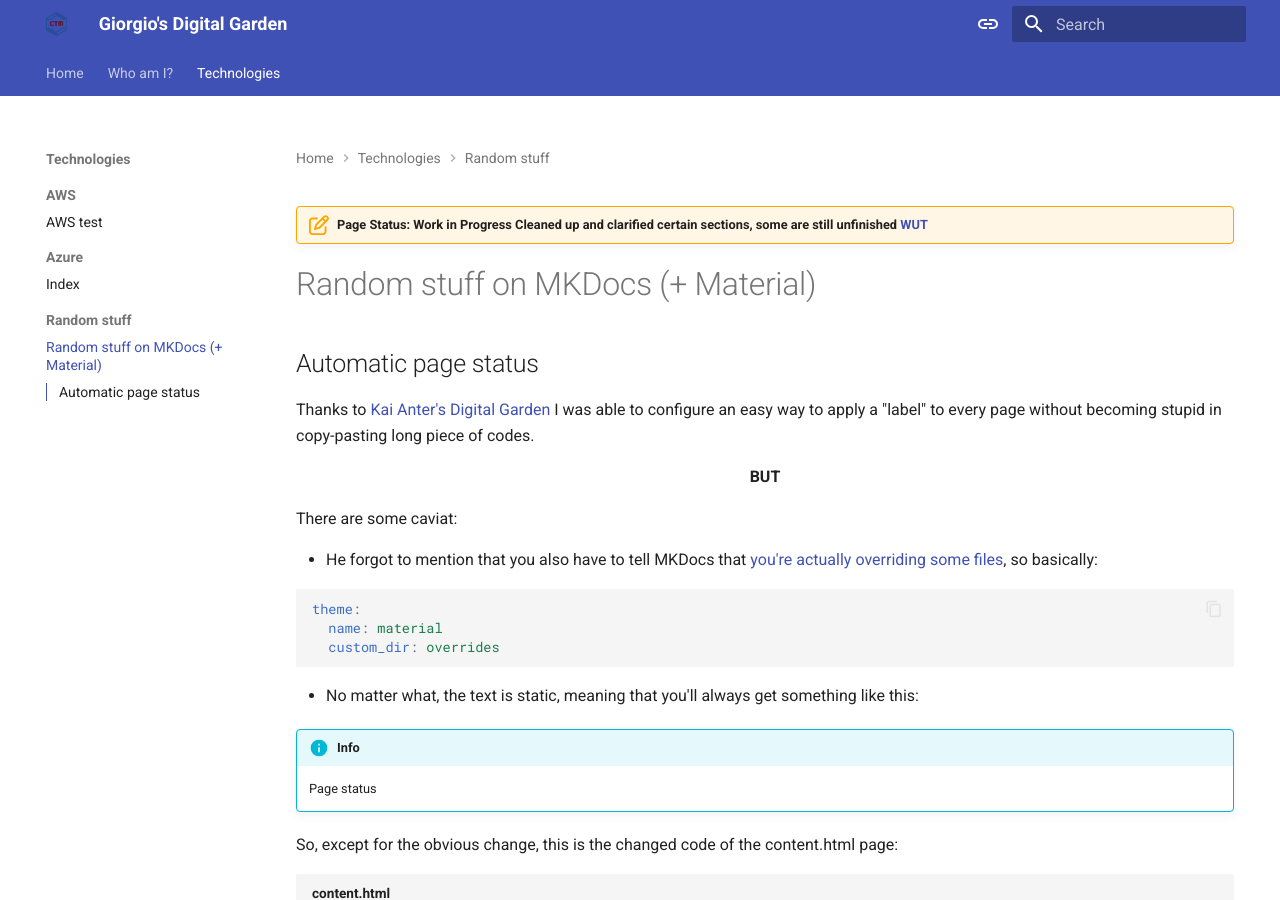
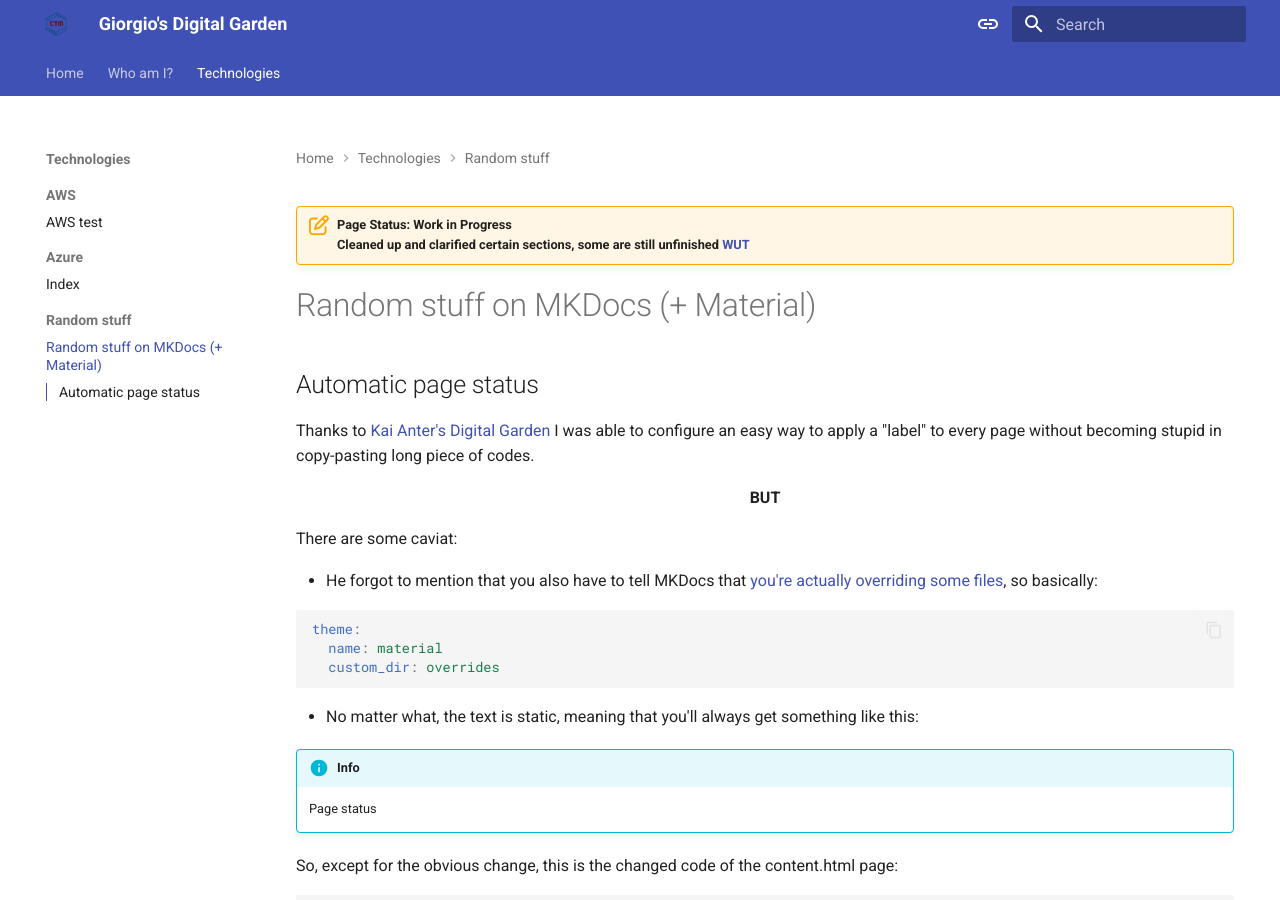
Before and after one commit to aramilialon/digitalgarden, an MkDocs documentation site: the page built from docs/Technologies/Random_stuff/mkdocs-material-digital-garden.md, in a window 1280 px wide and 900 px high. Built offline with MkDocs 1.6.1 and Material for MkDocs 9.7.7, drawn with Linux system fonts in a browser that asks for light colours.

Commit message:
as always, bugfix

```diff
--- a/overrides/partials/content.html
+++ b/overrides/partials/content.html
@@ -23,7 +23,7 @@
       {% elif page.meta.status == "wip" %}
         <div class="admonition wip">
         <p class="admonition-title">
-          <span>Page Status: {{ config.extra.status[page.meta.status] }}</span>
+          <span>Page Status: {{ config.extra.status[page.meta.status] }}<br></span>
           <span>Cleaned up and clarified certain sections, some are still unfinished</span>
           {% if config.extra.status_explanation %}
           <span>
@@ -32,22 +32,11 @@
           {% endif %}
         </p>
       </div>
-      {% elif page.meta.status == "done" %}
+      {% else %}
         <div class="admonition done">
         <p class="admonition-title">
-          <span>Page Status: {{ config.extra.status[page.meta.status] }}</span>
+          <span>Page Status: {{ config.extra.status[page.meta.status] }}<br></span>
           <span>(Mostly) Done and complete, but still checked sometimes</span>
-          {% if config.extra.status_explanation %}
-          <span>
-            <a href="{{- config.extra.status_explanation.url | url -}}">{{- config.extra.status_explanation.text -}}</a>
-          </span>
-          {% endif %}
-        </p>
-      </div>
-      {% else %}
-        <div class="admonition info">
-        <p class="admonition-title">
-          <span>Page Status: {{ config.extra.status[page.meta.status] }}</span>
           {% if config.extra.status_explanation %}
           <span>
             <a href="{{- config.extra.status_explanation.url | url -}}">{{- config.extra.status_explanation.text -}}</a>
```
